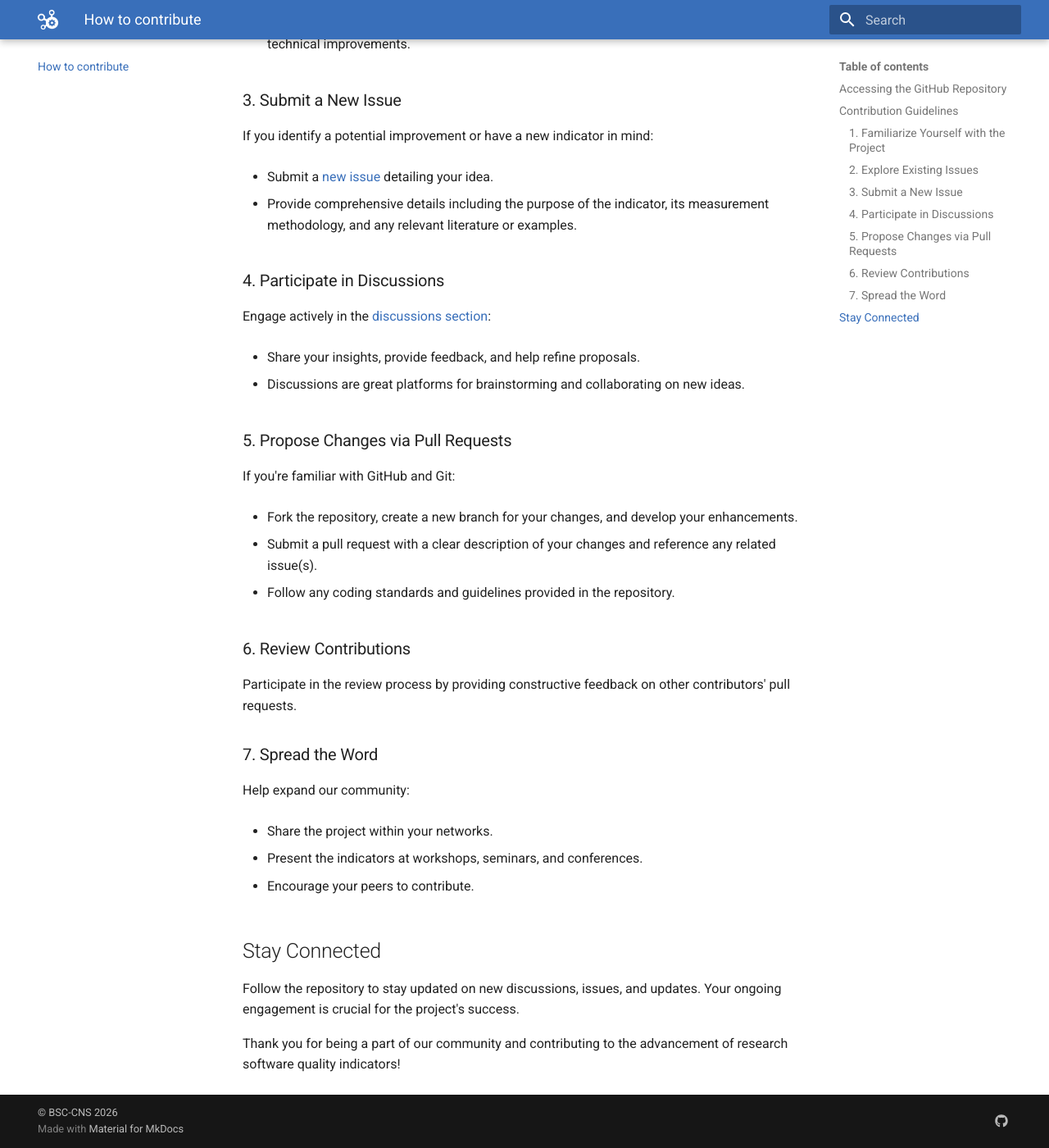
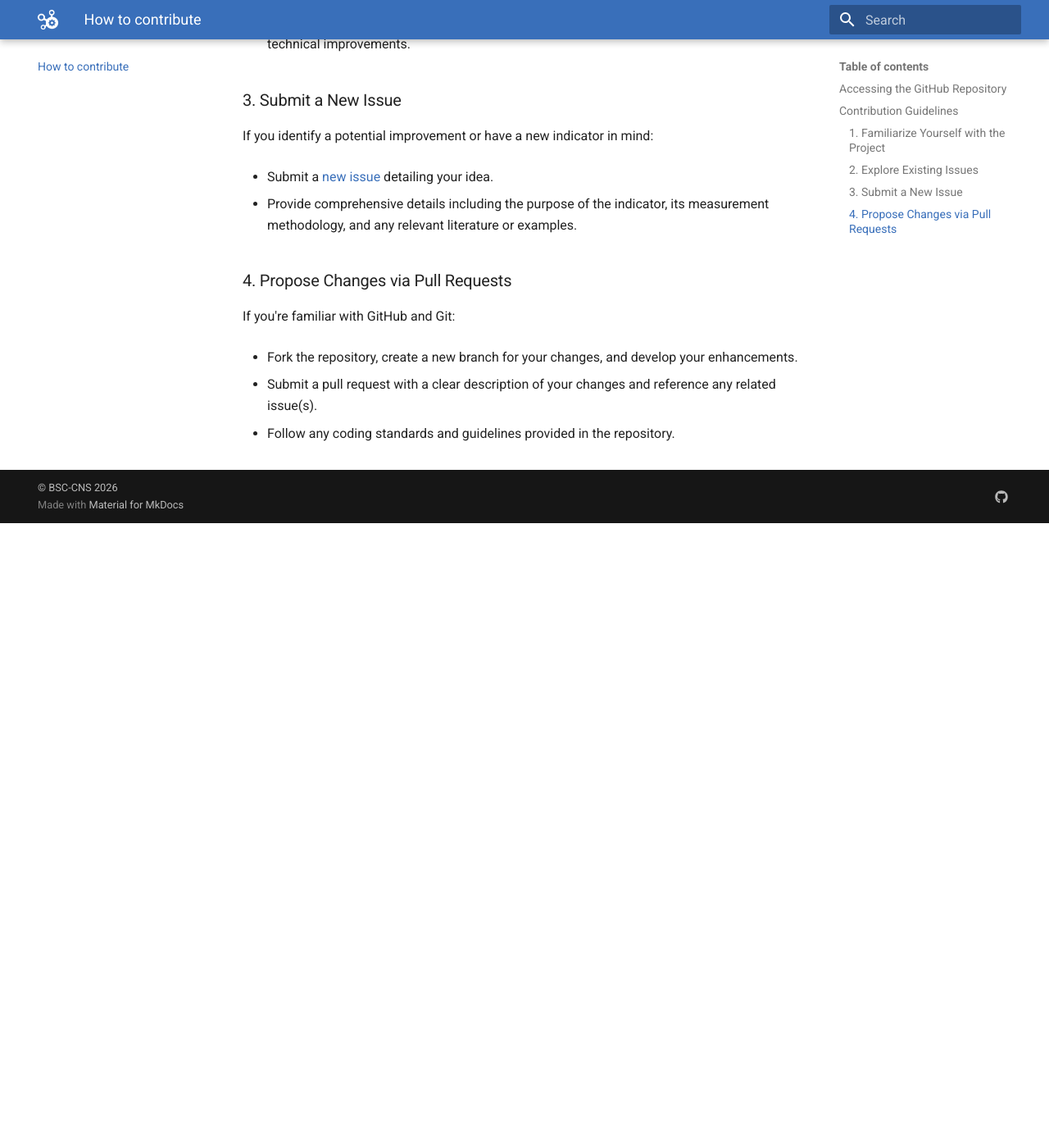
Before and after one commit to inab/FAIRsoft_indicators, an MkDocs documentation site: the page built from docs/introduction/CONTRIBUTING.md, in a window 1280 px wide and 1400 px high, scrolled down 913 px. Shown: the whole window at 82% size. Built offline with MkDocs 1.6.1 and Material for MkDocs 9.7.7, drawn with Linux system fonts in a browser that asks for light colours; after the commit the page ends 1551 px from its top, so only the background shows below that.

Commit message:
Automatically update contributing.md

```diff
--- a/docs/introduction/CONTRIBUTING.md
+++ b/docs/introduction/CONTRIBUTING.md
@@ -33,15 +33,8 @@ If you identify a potential improvement or have a new indicator in mind:
 
 - Provide comprehensive details including the purpose of the indicator, its measurement methodology, and any relevant literature or examples.
 
-### 4. Participate in Discussions
 
-Engage actively in the [discussions section](https://github.com/inab/FAIRsoft_indicators/discussions):
-
-- Share your insights, provide feedback, and help refine proposals.
-
-- Discussions are great platforms for brainstorming and collaborating on new ideas.
-
-### 5. Propose Changes via Pull Requests
+### 4. Propose Changes via Pull Requests
 
 If you're familiar with GitHub and Git:
 
@@ -50,23 +43,3 @@ If you're familiar with GitHub and Git:
 - Submit a pull request with a clear description of your changes and reference any related issue(s).
 
 - Follow any coding standards and guidelines provided in the repository.
-
-### 6. Review Contributions
-
-Participate in the review process by providing constructive feedback on other contributors' pull requests.
-
-### 7. Spread the Word
-
-Help expand our community:
-
-- Share the project within your networks.
-
-- Present the indicators at workshops, seminars, and conferences.
-
-- Encourage your peers to contribute.
-
-## Stay Connected
-
-Follow the repository to stay updated on new discussions, issues, and updates. Your ongoing engagement is crucial for the project's success.
-
-Thank you for being a part of our community and contributing to the advancement of research software quality indicators!
```
